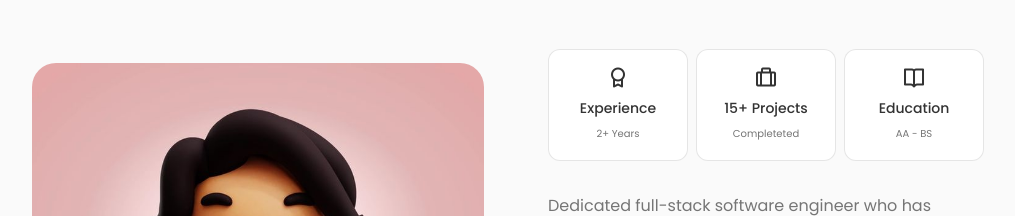
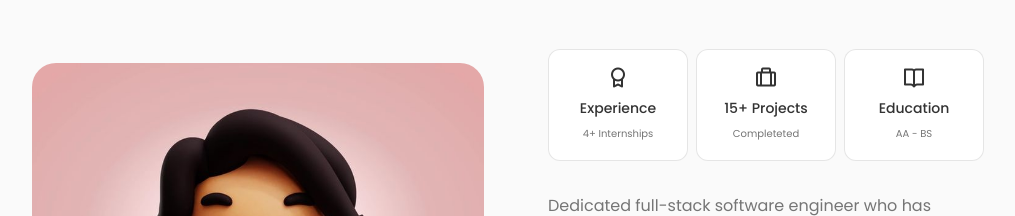
Before and after one commit to YounesLahrichi/personal-portfolio, a React (Create React App) app: page / in a window 1280 px wide. Shown: the part 962-1178 px from the top of the page, without its empty margins (124-1139 px from the left). Built offline with nearby package versions, Linux system fonts and the light colour scheme.

Commit message:
finishing touches

```diff
--- a/src/components/about/Info.jsx
+++ b/src/components/about/Info.jsx
@@ -7,7 +7,7 @@ const Info = () => {
             <div className="about__box">
                 <i className="bx bx-award about__icon"></i>
                 <h3 className="about__title">Experience</h3>
-                <span className="about__subtitle">2+ Years</span>
+                <span className="about__subtitle">4+ Internships</span>
             </div>
 
             <div className="about__box">
--- a/src/components/projects/Projects.jsx
+++ b/src/components/projects/Projects.jsx
@@ -118,7 +118,7 @@ const Projects = () => {
 
                             <h3 className="projects__modal-title">CountrPicker</h3>
 
-                            <p className="projects__modal-description">Passion project I built for MOBA game DOTA 2</p>
+                            <p className="projects__modal-description">Passion project I built for MOBA DOTA 2</p>
 
                             <ul className="projects__modal-projects grid">
                                 <li className="projects__modal-project">
```
